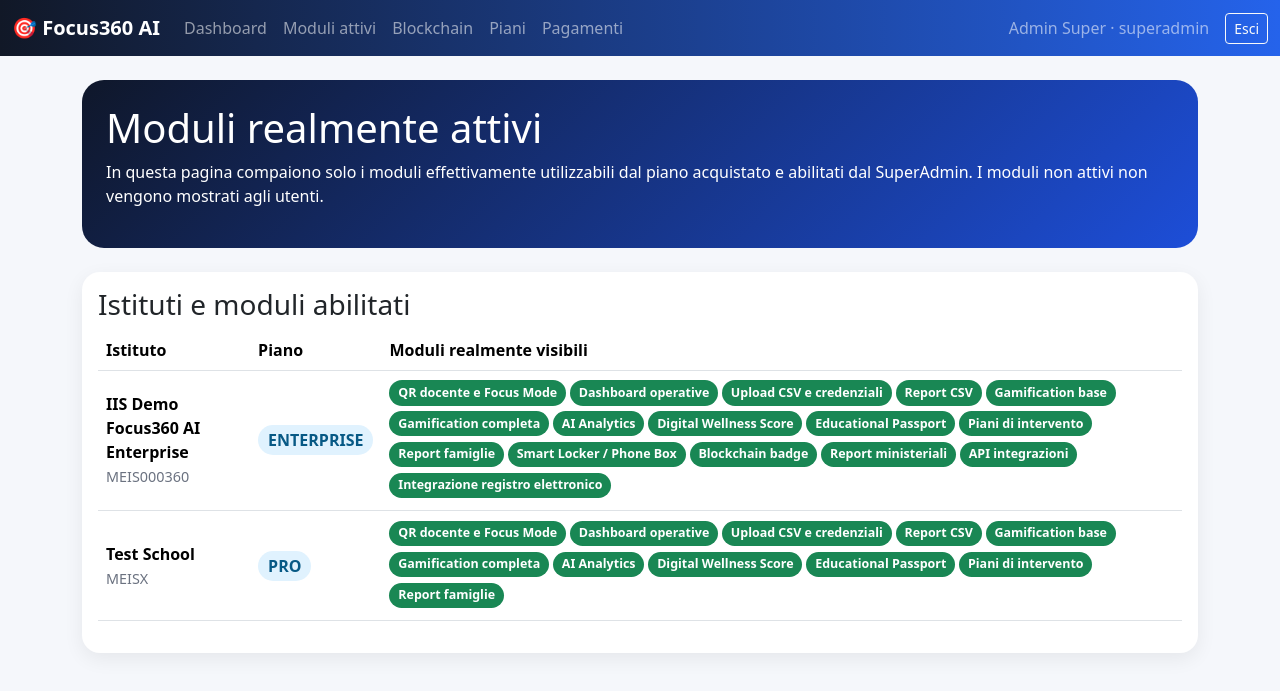
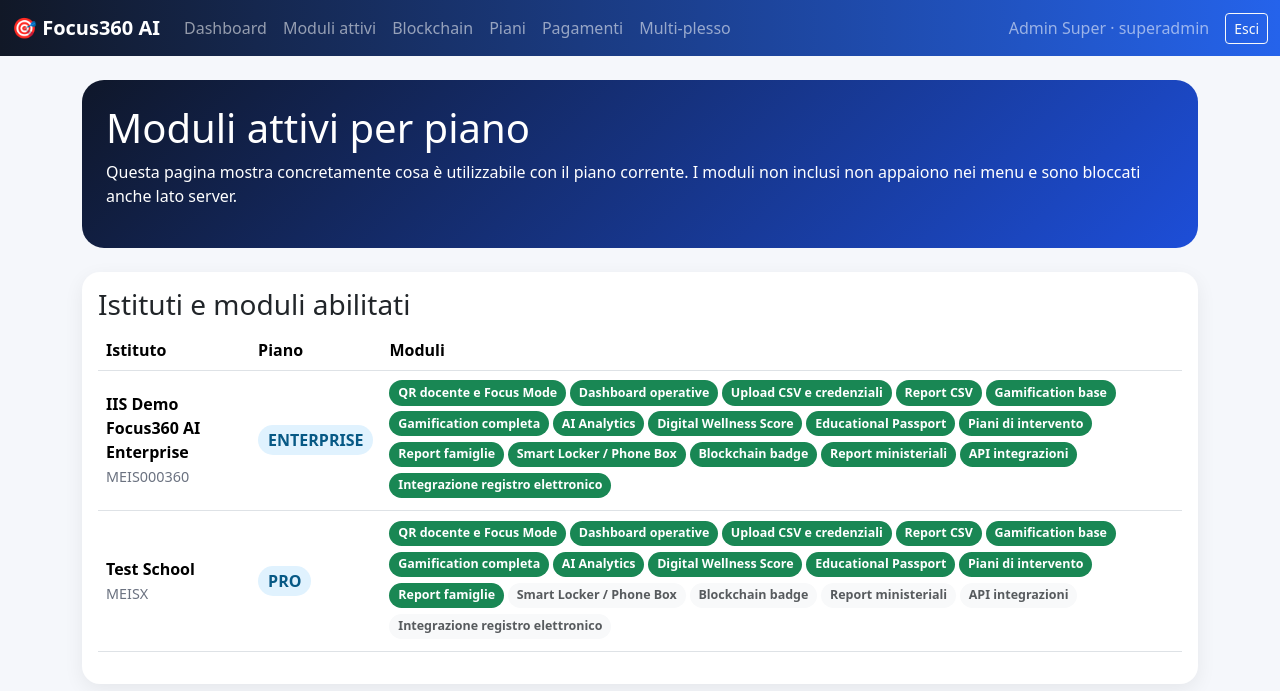
Before and after one commit to mariog82/focus360_AI, a Flask app: page /modules in a window 1280 px wide. Shown: the top 691 px of the page. Run offline with Flask 3, Linux system fonts and the light colour scheme; a user stored in the database is signed in.

Commit message:
Add files via upload

```diff
--- a/templates/base.html
+++ b/templates/base.html
@@ -9,11 +9,12 @@
   {% if plan_enabled(me.school,'lockers') %}<li class="nav-item"><a class="nav-link" href="/lockers">Smart Locker</a></li>{% endif %}
   {% if plan_enabled(me.school,'report_csv') %}<li class="nav-item"><a class="nav-link" href="/report.csv">Report CSV</a></li>{% endif %}
   {% if plan_enabled(me.school,'ministeriale') %}<li class="nav-item"><a class="nav-link" href="/ministeriale">Report ministeriale</a></li>{% endif %}
+  {% if plan_enabled(me.school,'multi_plesso') %}<li class="nav-item"><a class="nav-link" href="/plessi">Multi-plesso</a></li>{% endif %}
   {% if plan_enabled(me.school,'interventi') %}<li class="nav-item"><a class="nav-link" href="/interventi">Interventi</a></li>{% endif %}
 {% endif %}
 {% if me.role == 'dirigente' %}<li class="nav-item"><a class="nav-link" href="/dirigente/users">Utenti</a></li>{% endif %}
 {% if me.role in ['dirigente','superadmin'] %}{% if me.role == 'superadmin' or plan_enabled(me.school,'blockchain') %}<li class="nav-item"><a class="nav-link" href="/blockchain">Blockchain</a></li>{% endif %}<li class="nav-item"><a class="nav-link" href="/plans">Piani</a></li>{% endif %}
-{% if me.role == 'superadmin' %}<li class="nav-item"><a class="nav-link" href="/payments">Pagamenti</a></li>{% endif %}
+{% if me.role == 'superadmin' %}<li class="nav-item"><a class="nav-link" href="/payments">Pagamenti</a></li><li class="nav-item"><a class="nav-link" href="/plessi">Multi-plesso</a></li>{% endif %}
 {% if me.role in ['dirigente','genitore'] and (me.role=='genitore' or plan_enabled(me.school,'report_famiglie')) %}<li class="nav-item"><a class="nav-link" href="/consensi">Consensi</a></li>{% endif %}
 {% if me.role == 'studente' %}<li class="nav-item"><a class="nav-link" href="/join-lesson">Partecipa alla lezione</a></li>{% endif %}
 {% if me.role in ['studente','genitore'] %}{% if plan_enabled(me.school,'passport') %}<li class="nav-item"><a class="nav-link" href="/passport">Educational Passport</a></li>{% endif %}{% if plan_enabled(me.school,'wellbeing') %}<li class="nav-item"><a class="nav-link" href="/wellness-score">Wellness</a></li>{% endif %}{% endif %}
--- a/templates/dirigente.html
+++ b/templates/dirigente.html
@@ -16,7 +16,8 @@
   {% if plan_enabled(me.school,'ai') %}<a class="btn btn-outline-dark" href="/ai">Apri AI Analytics</a>{% endif %}
   {% if plan_enabled(me.school,'wellbeing') %}<a class="btn btn-success" href="/wellness-score">Digital Wellness Score</a>{% endif %}
   {% if plan_enabled(me.school,'passport') %}<a class="btn btn-outline-secondary" href="/passport/{{ first_student_id if first_student_id else 0 }}">Educational Passport</a>{% endif %}
+  {% if plan_enabled(me.school,'multi_plesso') %}<a class="btn btn-outline-info" href="/plessi">Gestione multi-plesso</a>{% endif %}
 </p>
-<div class="card p-3 mb-3"><h4>Moduli del piano {{me.school.plan}}</h4><div class="row g-2">{% for m in active_module_matrix_for_school(me.school) %}<div class="col-md-3"><span class="module-chip d-block text-center bg-success text-white">{{m.name}}</span></div>{% endfor %}</div></div>
+<div class="card p-3 mb-3"><h4>Moduli del piano {{me.school.plan}}</h4><div class="row g-2">{% for m in module_matrix_for_school(me.school) %}<div class="col-md-3"><span class="module-chip d-block text-center {% if m.enabled %}bg-success text-white{% else %}bg-light text-muted{% endif %}">{{m.name}}</span></div>{% endfor %}</div></div>
 <div class="card p-3"><h4>Classi virtuose</h4><table class="table"><tr><th>Classe</th><th>Punti</th><th>Token</th><th>Violazioni</th>{% if plan_enabled(me.school,'ranking') %}<th>Ranking</th>{% endif %}</tr>{% for c,v in class_stats.items() %}<tr><td>{{c}}</td><td>{{v.points}}</td><td>{{v.tokens}}</td><td>{{v.violations}}</td>{% if plan_enabled(me.school,'ranking') %}<td>{{loop.index}}</td>{% endif %}</tr>{% endfor %}</table></div>
 {% endblock %}
--- a/templates/docente.html
+++ b/templates/docente.html
@@ -1,5 +1,5 @@
 {% extends 'base.html' %}{% block content %}
 <div class="hero p-4 mb-3"><h1>Dashboard docente</h1><p>Avvio lezioni Focus e monitoraggio classe. Piano attivo: <b>{{me.school.plan}}</b>.</p></div>
 <div class="row"><div class="col-md-5"><div class="card p-3"><h3>Avvia lezione Focus</h3><form method="post"><select class="form-select mb-2" name="class_name" required>{% for c in classes %}<option>{{c}}</option>{% endfor %}</select><input class="form-control mb-2" name="subject" placeholder="Materia" required><input class="form-control mb-2" name="duration" value="60" required><button class="btn btn-primary">Genera QR temporaneo</button></form></div>
-<div class="card p-3 mt-3"><h5>Funzioni disponibili</h5>{% for m in active_module_matrix_for_school(me.school) %}<span class="module-chip me-1 mb-1 d-inline-block bg-success text-white">{{m.name}}</span>{% endfor %}</div></div>
+<div class="card p-3 mt-3"><h5>Funzioni disponibili</h5>{% for m in module_matrix_for_school(me.school) %}<span class="module-chip me-1 mb-1 d-inline-block {% if m.enabled %}bg-success text-white{% else %}bg-light text-muted{% endif %}">{{m.name}}</span>{% endfor %}</div></div>
 <div class="col-md-7"><div class="card p-3"><h3>Ultime lezioni</h3><table class="table"><tr><th>Classe</th><th>Materia</th><th>Stato</th><th></th></tr>{% for l in lessons %}<tr><td>{{l.class_name}}</td><td>{{l.subject}}</td><td>{{l.status}}</td><td><a href="/lesson/{{l.id}}">Apri</a></td></tr>{% endfor %}</table></div></div></div>{% endblock %}
--- a/templates/modules.html
+++ b/templates/modules.html
@@ -1,9 +1,9 @@
 {% extends 'base.html' %}{% block content %}
-<div class="hero p-4 mb-4"><h1>Moduli realmente attivi</h1><p>In questa pagina compaiono solo i moduli effettivamente utilizzabili dal piano acquistato e abilitati dal SuperAdmin. I moduli non attivi non vengono mostrati agli utenti.</p></div>
+<div class="hero p-4 mb-4"><h1>Moduli attivi per piano</h1><p>Questa pagina mostra concretamente cosa è utilizzabile con il piano corrente. I moduli non inclusi non appaiono nei menu e sono bloccati anche lato server.</p></div>
 {% if me.role == 'superadmin' %}
-<div class="card p-3"><h3>Istituti e moduli abilitati</h3><div class="table-responsive"><table class="table align-middle"><tr><th>Istituto</th><th>Piano</th><th>Moduli realmente visibili</th></tr>{% for s in schools %}<tr><td><b>{{s.name}}</b><br><span class="small-muted">{{s.codice_meccanografico}}</span></td><td><span class="brand-badge">{{s.plan}}</span></td><td>{% for m in active_module_matrix_for_school(s) %}<span class="module-chip me-1 mb-1 d-inline-block bg-success text-white">{{m.name}}</span>{% endfor %}</td></tr>{% endfor %}</table></div></div>
+<div class="card p-3"><h3>Istituti e moduli abilitati</h3><div class="table-responsive"><table class="table align-middle"><tr><th>Istituto</th><th>Piano</th><th>Moduli</th></tr>{% for s in schools %}<tr><td><b>{{s.name}}</b><br><span class="small-muted">{{s.codice_meccanografico}}</span></td><td><span class="brand-badge">{{s.plan}}</span></td><td>{% for m in module_matrix_for_school(s) %}<span class="module-chip me-1 mb-1 d-inline-block {% if m.enabled %}bg-success text-white{% else %}bg-light text-muted{% endif %}">{{m.name}}</span>{% endfor %}</td></tr>{% endfor %}</table></div></div>
 {% else %}
-<div class="alert alert-info">Piano attivo: <b>{{school.plan}}</b>. Sono elencati solo i moduli realmente accessibili dalla tua dashboard.</div>
-<div class="row g-3">{% for m in active_module_matrix_for_school(school) %}<div class="col-md-4"><div class="card p-3 h-100"><div class="d-flex justify-content-between"><h5>{{m.name}}</h5><span class="badge bg-success">Attivo</span></div><p class="small-muted mb-0">{{m.description}}</p></div></div>{% endfor %}</div>
+<div class="alert alert-info">Piano attivo: <b>{{school.plan}}</b>. I moduli disponibili sotto sono quelli realmente accessibili dalla tua dashboard.</div>
+<div class="row g-3">{% for m in matrix %}<div class="col-md-4"><div class="card p-3 h-100 {% if not m.enabled %}locked{% endif %}"><div class="d-flex justify-content-between"><h5>{{m.name}}</h5>{% if m.enabled %}<span class="badge bg-success">Attivo</span>{% else %}<span class="badge bg-secondary">Non incluso</span>{% endif %}</div><p class="small-muted">{{m.description}}</p>{% if not m.enabled %}<p class="small text-danger mb-0">Modulo disponibile in un piano superiore o disattivato dal SuperAdmin.</p>{% endif %}</div></div>{% endfor %}</div>
 {% endif %}
 {% endblock %}
--- /dev/null
+++ b/templates/plesso_edit.html
@@ -0,0 +1,4 @@
+{% extends 'base.html' %}{% block content %}
+<div class="hero p-4 mb-4"><h1>Modifica plesso</h1><p>Gestione sede/plesso Enterprise/PNRR.</p></div>
+<div class="card p-3"><form method="post" class="row g-2"><div class="col-md-4"><label class="form-label">Nome plesso *</label><input class="form-control" required name="name" value="{{plesso.name}}"></div><div class="col-md-2"><label class="form-label">Codice *</label><input class="form-control" required name="code" value="{{plesso.code}}"></div><div class="col-md-3"><label class="form-label">Città *</label><input class="form-control" required name="city" value="{{plesso.city}}"></div><div class="col-md-3"><label class="form-label">Indirizzo *</label><input class="form-control" required name="address" value="{{plesso.address}}"></div><div class="col-md-4"><label class="form-label">Referente</label><input class="form-control" name="referent" value="{{plesso.referent or ''}}"></div><div class="col-md-4"><label class="form-label">Email</label><input class="form-control" type="email" name="email" value="{{plesso.email or ''}}"></div><div class="col-md-3"><label class="form-label">Telefono</label><input class="form-control" name="phone" value="{{plesso.phone or ''}}"></div><div class="col-md-1 d-flex align-items-end"><div class="form-check"><input class="form-check-input" type="checkbox" name="active" value="1" {% if plesso.active %}checked{% endif %}><label class="form-check-label">Attivo</label></div></div><div class="col-12"><button class="btn btn-primary">Salva</button> <a class="btn btn-outline-secondary" href="/plessi">Annulla</a></div></form></div>
+{% endblock %}
--- a/templates/studente.html
+++ b/templates/studente.html
@@ -8,7 +8,7 @@
 <p><a class="btn btn-success" href="/join-lesson">Partecipa alla lezione</a>
 {% if plan_enabled(me.school,'wellbeing') %}<a class="btn btn-outline-primary" href="/wellbeing">Check-in benessere digitale</a> <a class="btn btn-outline-dark" href="/wellness-score">Digital Wellness Score</a>{% endif %}
 {% if plan_enabled(me.school,'passport') %}<a class="btn btn-primary" href="/passport">Apri Educational Passport</a>{% endif %}</p>
-{% if plan_enabled(me.school,'wellbeing') %}<div class="card p-3 mb-3"><h3>Digital Wellness Score™: {{wellness.score}}/100</h3><span class="brand-badge">{{wellness.level}}</span><div class="row mt-3">{% for k,v in wellness.components.items() %}<div class="col-md-4"><div class="small-muted">{{k.replace('_',' ')|title}}</div><b>{{v}}</b></div>{% endfor %}</div></div>{% endif %}
-<div class="card p-3 mb-3"><h3>Badge</h3>{% if plan_enabled(me.school,'gamification') or plan_enabled(me.school,'gamification_base') %}{% for b in badges %}<span class="brand-badge me-2">{{b.name}}</span>{% else %}<p class="small-muted">Nessun badge ancora.</p>{% endfor %}{% endif %}</div>
+{% if plan_enabled(me.school,'wellbeing') %}<div class="card p-3 mb-3"><h3>Digital Wellness Score™: {{wellness.score}}/100</h3><span class="brand-badge">{{wellness.level}}</span><div class="row mt-3">{% for k,v in wellness.components.items() %}<div class="col-md-4"><div class="small-muted">{{k.replace('_',' ')|title}}</div><b>{{v}}</b></div>{% endfor %}</div></div>{% else %}<div class="alert alert-secondary">Digital Wellness Score non incluso nel piano Base. La scuola può attivarlo passando al piano Pro.</div>{% endif %}
+<div class="card p-3 mb-3"><h3>Badge</h3>{% if plan_enabled(me.school,'gamification') or plan_enabled(me.school,'gamification_base') %}{% for b in badges %}<span class="brand-badge me-2">{{b.name}}</span>{% else %}<p class="small-muted">Nessun badge ancora.</p>{% endfor %}{% else %}<p class="small-muted">Gamification non attiva.</p>{% endif %}</div>
 <div class="card p-3"><h3>Registro personale</h3><table class="table"><tr><th>Data</th><th>Materia</th><th>Minuti</th><th>Punti</th><th>Token</th>{% if plan_enabled(me.school,'blockchain') %}<th>Hash</th>{% endif %}</tr>{% for r in records %}<tr><td>{{r.created_at.date()}}</td><td>{{r.lesson.subject}}</td><td>{{r.minutes_focus}}</td><td>{{r.points}}</td><td>{{r.tokens}}</td>{% if plan_enabled(me.school,'blockchain') %}<td><small>{{r.blockchain_hash[:12] if r.blockchain_hash}}</small></td>{% endif %}</tr>{% endfor %}</table></div>
 {% endblock %}
```
Also changed, not shown: templates/plessi.html (added, +9 -0 lines).
